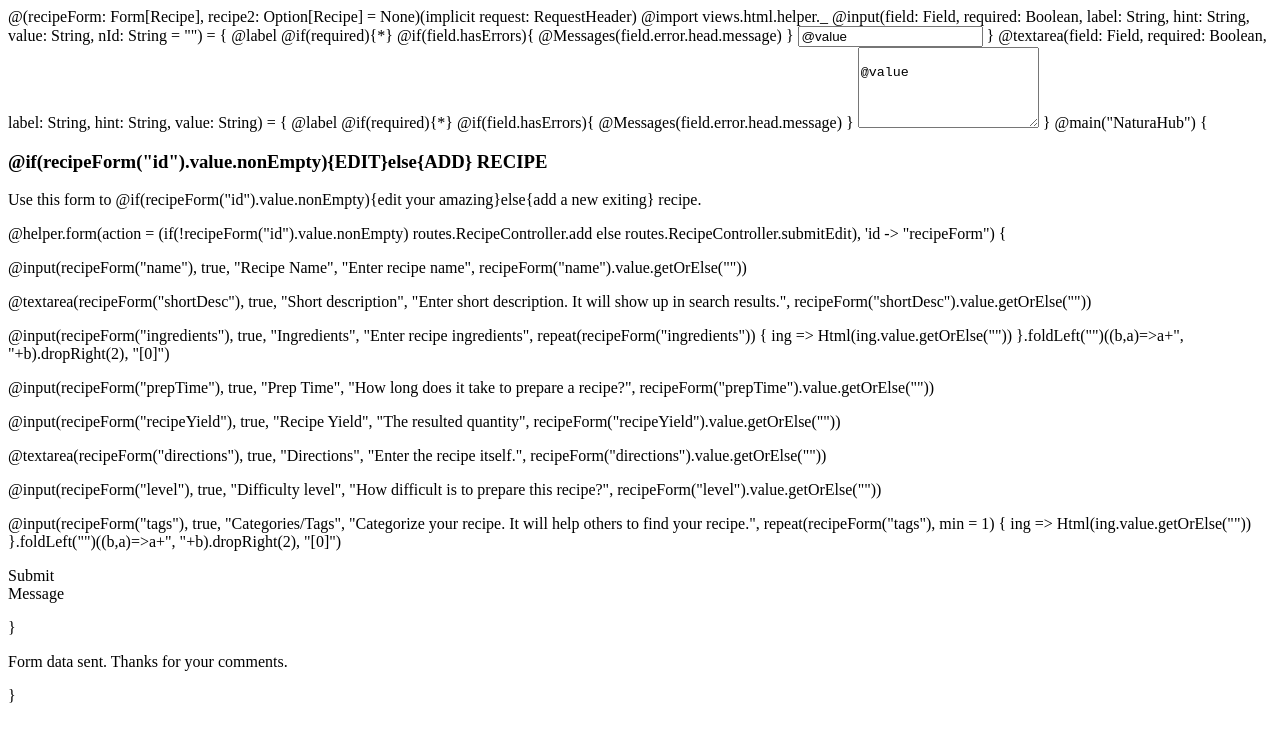
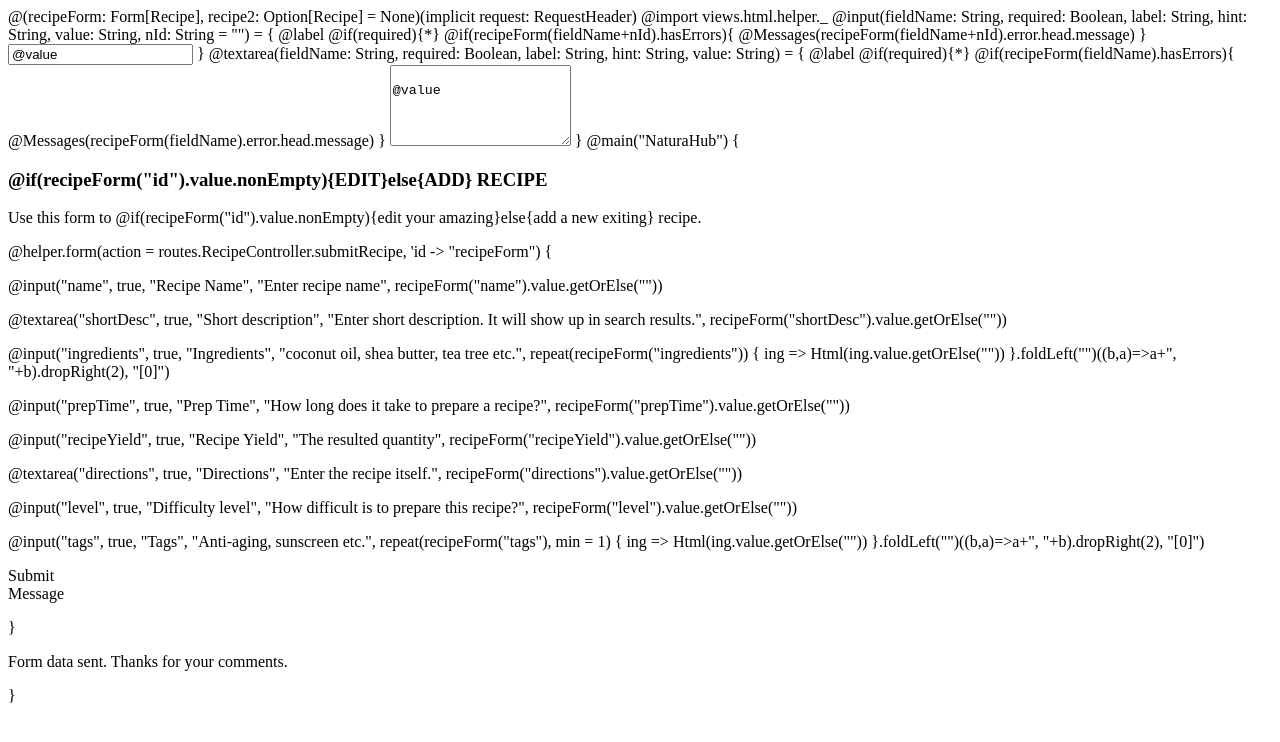
Before and after one commit to katrinsharp/naturahub, a plain HTML site: page app/views/recipe_form.scala.html in a window 1280 px wide. Drawn offline with Linux system fonts and the light colour scheme.

Commit message:
add + edit recipe

```diff
--- a/app/views/recipe_form.scala.html
+++ b/app/views/recipe_form.scala.html
@@ -5,24 +5,24 @@
 
 @import views.html.helper._
 
-@input(field: Field, required: Boolean, label: String, hint: String, value: String, nId: String = "") = {
+@input(fieldName: String, required: Boolean, label: String, hint: String, value: String, nId: String = "") = {
 
-		<label for="@field.id">@label @if(required){<span class="input_required">*</span>}
-			@if(field.hasErrors){
-				<span class="error">@Messages(field.error.head.message)</span>
+		<label for="@recipeForm(fieldName).id">@label @if(required){<span class="input_required">*</span>}
+			@if(recipeForm(fieldName+nId).hasErrors){
+				<span class="error">@Messages(recipeForm(fieldName+nId).error.head.message)</span>
 			}
 		</label>
-		<input id="@{field.id+nId}" name="@{field.id+nId}" title="@hint" type="text" value="@value" class="form-poshytip"/>
+		<input id="@{recipeForm(fieldName).id+nId}" name="@{recipeForm(fieldName).id+nId}" title="@hint" type="text" value="@value" class="form-poshytip"/>
 }
 
-@textarea(field: Field, required: Boolean, label: String, hint: String, value: String) = {
+@textarea(fieldName: String, required: Boolean, label: String, hint: String, value: String) = {
 
-		<label for="@field.id">@label @if(required){<span class="input_required">*</span>}
-			@if(field.hasErrors){
-				<span class="error">@Messages(field.error.head.message)</span>
+		<label for="@recipeForm(fieldName).id">@label @if(required){<span class="input_required">*</span>}
+			@if(recipeForm(fieldName).hasErrors){
+				<span class="error">@Messages(recipeForm(fieldName).error.head.message)</span>
 			}
 		</label>
-		<textarea  rows="5" cols="20" class="form-poshytip" id="@field.id" name="@field.id" title="@hint">
+		<textarea  rows="5" cols="20" class="form-poshytip" id="@{recipeForm(fieldName).id}" name="@{recipeForm(fieldName).id}" title="@hint">
 			@value
 		</textarea>
 }
@@ -44,20 +44,19 @@
 					Use this form to @if(recipeForm("id").value.nonEmpty){edit your amazing}else{add a new exiting} recipe.
 				</p>
 				<!-- form -->
-				<script type="text/javascript" src="@routes.Assets.at("javascripts/form-validation2.js")"></script>
-				@helper.form(action = (if(!recipeForm("id").value.nonEmpty) routes.RecipeController.add else routes.RecipeController.submitEdit), 'id -> "recipeForm") {
+				@helper.form(action = routes.RecipeController.submitRecipe, 'id -> "recipeForm") {
 
 
 						<p>
-							@input(recipeForm("name"), true, "Recipe Name", "Enter recipe name", recipeForm("name").value.getOrElse(""))
+							@input("name", true, "Recipe Name", "Enter recipe name", recipeForm("name").value.getOrElse(""))
 						</p>
 
 						<p>
-							@textarea(recipeForm("shortDesc"), true, "Short description", "Enter short description. It will show up in search results.", recipeForm("shortDesc").value.getOrElse(""))
+							@textarea("shortDesc", true, "Short description", "Enter short description. It will show up in search results.", recipeForm("shortDesc").value.getOrElse(""))
 						</p>
 
 						<p>
-							@input(recipeForm("ingredients"), true, "Ingredients", "Enter recipe ingredients",
+							@input("ingredients", true, "Ingredients", "coconut oil, shea butter, tea tree etc.",
 								repeat(recipeForm("ingredients")) { ing =>
                 					Html(ing.value.getOrElse(""))
        							}.foldLeft("")((b,a)=>a+", "+b).dropRight(2),
@@ -65,23 +64,23 @@
 						</p>
 
 						<p>
-							@input(recipeForm("prepTime"), true, "Prep Time", "How long does it take to prepare a recipe?", recipeForm("prepTime").value.getOrElse(""))
+							@input("prepTime", true, "Prep Time", "How long does it take to prepare a recipe?", recipeForm("prepTime").value.getOrElse(""))
 						</p>
 
 						<p>
-							@input(recipeForm("recipeYield"), true, "Recipe Yield", "The resulted quantity", recipeForm("recipeYield").value.getOrElse(""))
+							@input("recipeYield", true, "Recipe Yield", "The resulted quantity", recipeForm("recipeYield").value.getOrElse(""))
 						</p>
 
 						<p>
-							@textarea(recipeForm("directions"), true, "Directions", "Enter the recipe itself.", recipeForm("directions").value.getOrElse(""))
+							@textarea("directions", true, "Directions", "Enter the recipe itself.", recipeForm("directions").value.getOrElse(""))
 						</p>
 
 						<p>
-							@input(recipeForm("level"), true, "Difficulty level", "How difficult is to prepare this recipe?", recipeForm("level").value.getOrElse(""))
+							@input("level", true, "Difficulty level", "How difficult is to prepare this recipe?", recipeForm("level").value.getOrElse(""))
 						</p>
 
 						<p>
-							@input(recipeForm("tags"), true, "Categories/Tags", "Categorize your recipe. It will help others to find your recipe.",
+							@input("tags", true, "Tags", "Anti-aging, sunscreen etc.",
 								repeat(recipeForm("tags"), min = 1) { ing =>
                 					Html(ing.value.getOrElse(""))
        							}.foldLeft("")((b,a)=>a+", "+b).dropRight(2),
@@ -90,7 +89,7 @@
 
 						<!-- hidden -->
 						<input type="hidden" value="@recipeForm("id").value.getOrElse("-1")" name="id" id="id" />
-						<input type="hidden" value="@recipeForm("created").value.getOrElse("2013")" name="created" id="created" />
+						<input type="hidden" value="@recipeForm("created").value.getOrElse(org.joda.time.format.ISODateTimeFormat.date().print(org.joda.time.DateTime.now()))" name="created" id="created" />
 						<input type="hidden" value="@recipeForm("by").value.getOrElse("Katrin")" name="by" id="by" />
 						<!-- ENDS hidden -->
 
```
Also changed, not shown: app/views/index.scala.html (+3 -3 lines), app/views/recipe.scala.html (+4 -4 lines), 3 other files.
